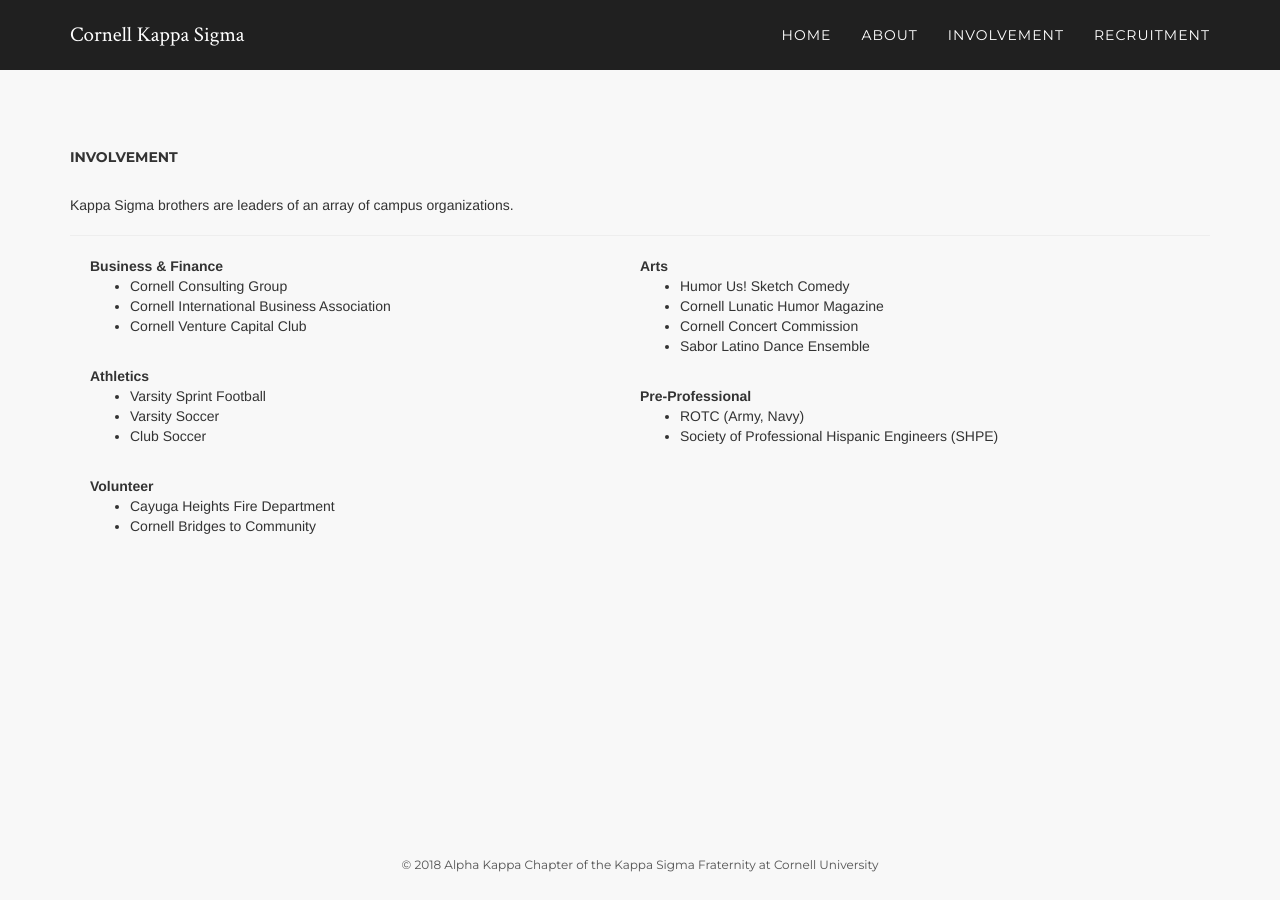
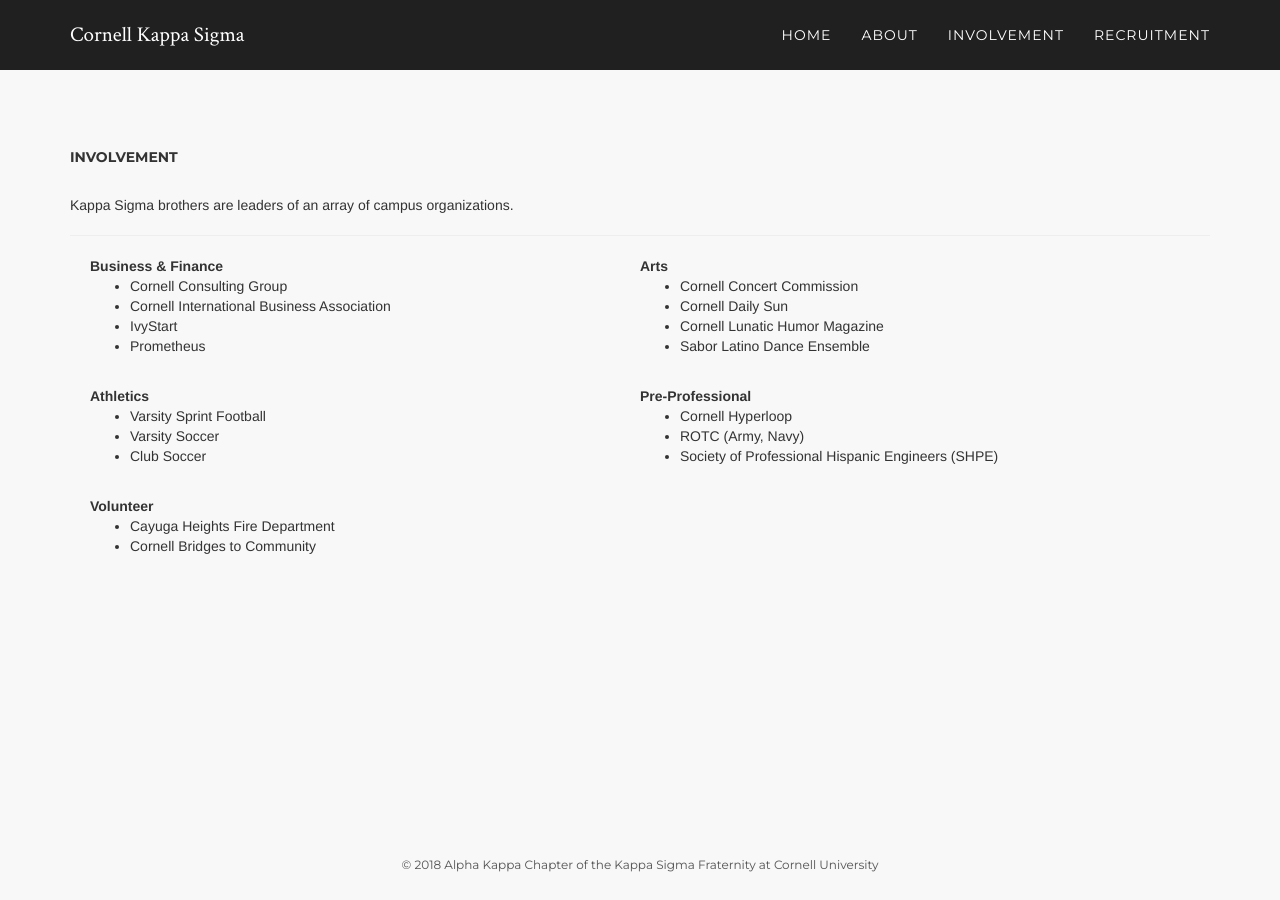
Before and after one commit to pjochillin/cornellkappasigma, a Jekyll site: the page built from involvement/index.html, in a window 1280 px wide. Built offline with Jekyll 4.4.1, drawn with Linux system fonts in a browser that asks for light colours; nearby versions of some CDN libraries.

Commit message:
Update index.html

```diff
--- a/involvement/index.html
+++ b/involvement/index.html
@@ -19,7 +19,9 @@
 
 <li>Cornell Consulting Group</li>
 <li>Cornell International Business Association</li>
-<li>Cornell Venture Capital Club</li>
+<li>IvyStart</li>
+<li>Prometheus</li>
+
 </ul>
 				<br>
 <b>Athletics</b>
@@ -42,16 +44,16 @@
 				<b>Arts</b>
 				<br>
 				<ul>
-					<li>Humor Us! Sketch Comedy</li>
+					<li>Cornell Concert Commission</li>
+					<li>Cornell Daily Sun</li>
 					<li>Cornell Lunatic Humor Magazine</li>
-					<li>Cornell Concert Commission</li>
 					<li>Sabor Latino Dance Ensemble</li>
 				</ul>
 <br>
 <b>Pre-Professional</b>
 				<br>
 				<ul>
-
+					<li>Cornell Hyperloop</li>
 					<li>ROTC (Army, Navy)</li>
 					<li>Society of Professional Hispanic Engineers (SHPE)</li>
 				</ul>
```
